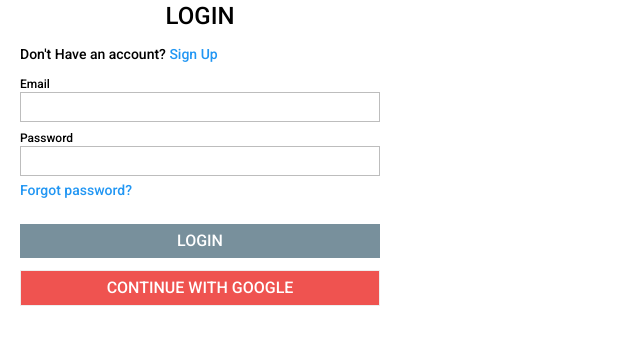
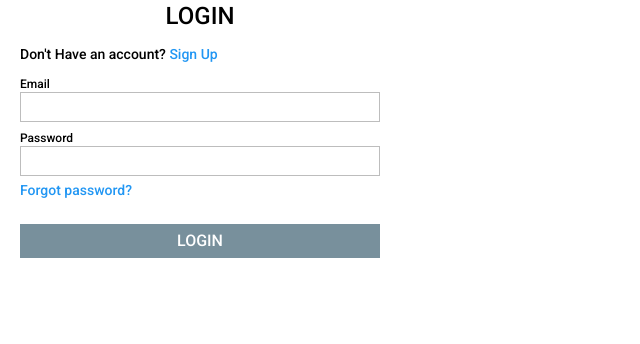
Before and after one commit to darazuiscaptain/mikerestaurant, a React (Vite) app in the folder client/: page /sign_up_in in a window 1280 px wide. Shown: the top 344 px of the page, without its empty margins (0-640 px from the left). Built offline with nearby package versions, Linux system fonts and the light colour scheme; no server answers; a web font is replaced by a local one.

Commit message:
sth wrong with google Oauth

```diff
--- a/client/src/pages/Sign_up_in.jsx
+++ b/client/src/pages/Sign_up_in.jsx
@@ -171,7 +171,7 @@ function Sign_up_in() {
             </button>
 
             {/* =========== Signup with google ================ */}
-            <Oauth loading={loading} />
+            {/* <Oauth loading={loading} /> */}
           </div>
         </form>
       </div>
```
